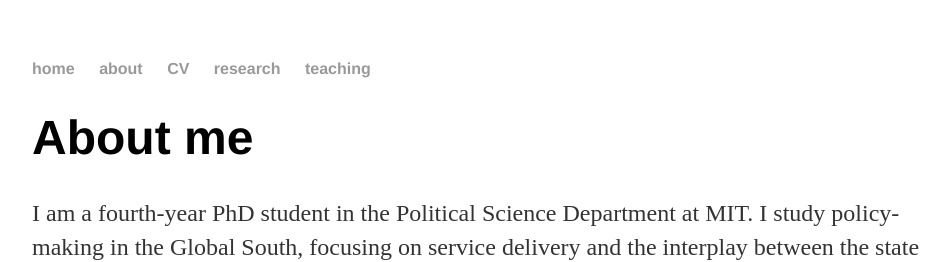
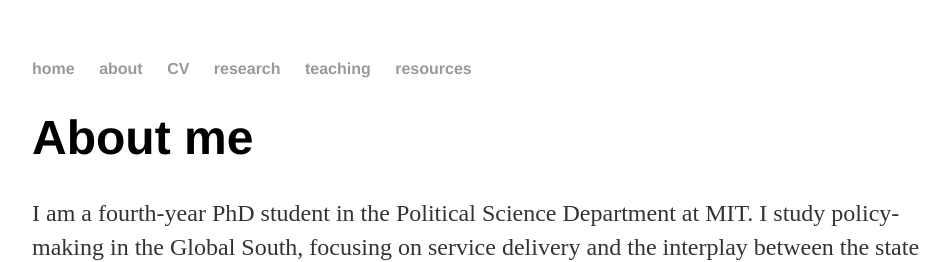
Before and after one commit to blairmread/blairmread.github.io, a Jekyll site: the page built from about/index.html, in a window 1280 px wide. Shown: the top 262 px of the page, without its empty margins (160-1110 px from the left). Built offline with Jekyll 4.4.1, drawn with Linux system fonts in a browser that asks for light colours.

Commit message:
Update default.html

```diff
--- a/_layouts/default.html
+++ b/_layouts/default.html
@@ -13,6 +13,7 @@
 	        		<li><a href="/cv">CV</a></li>
 	        		<li><a href="/research">research</a></li>
 				<li><a href="/teaching">teaching</a></li>
+				<li><a href="/resources">resources</a></li>
 	    		</ul>
 			</nav>
 			<div class="container">
```
